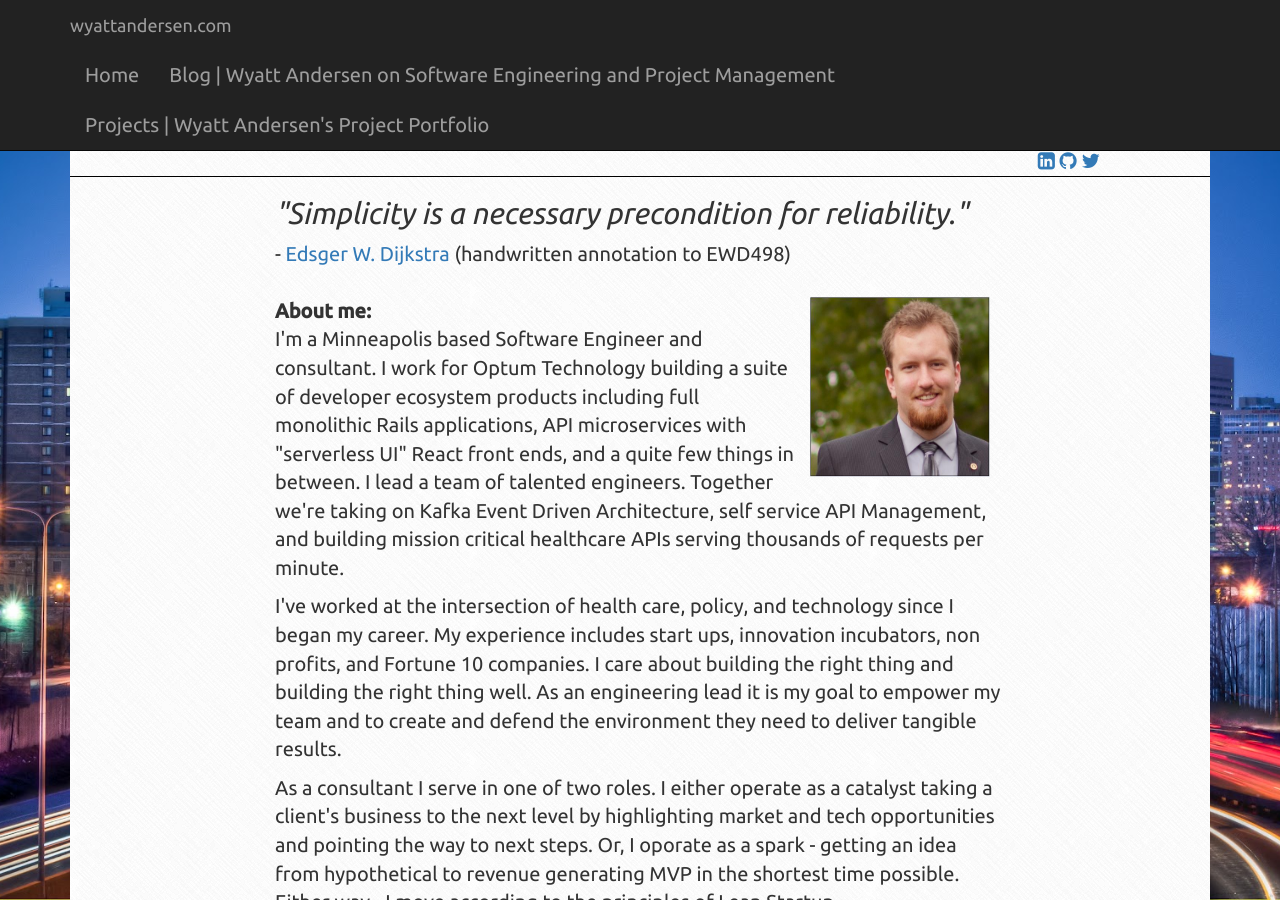
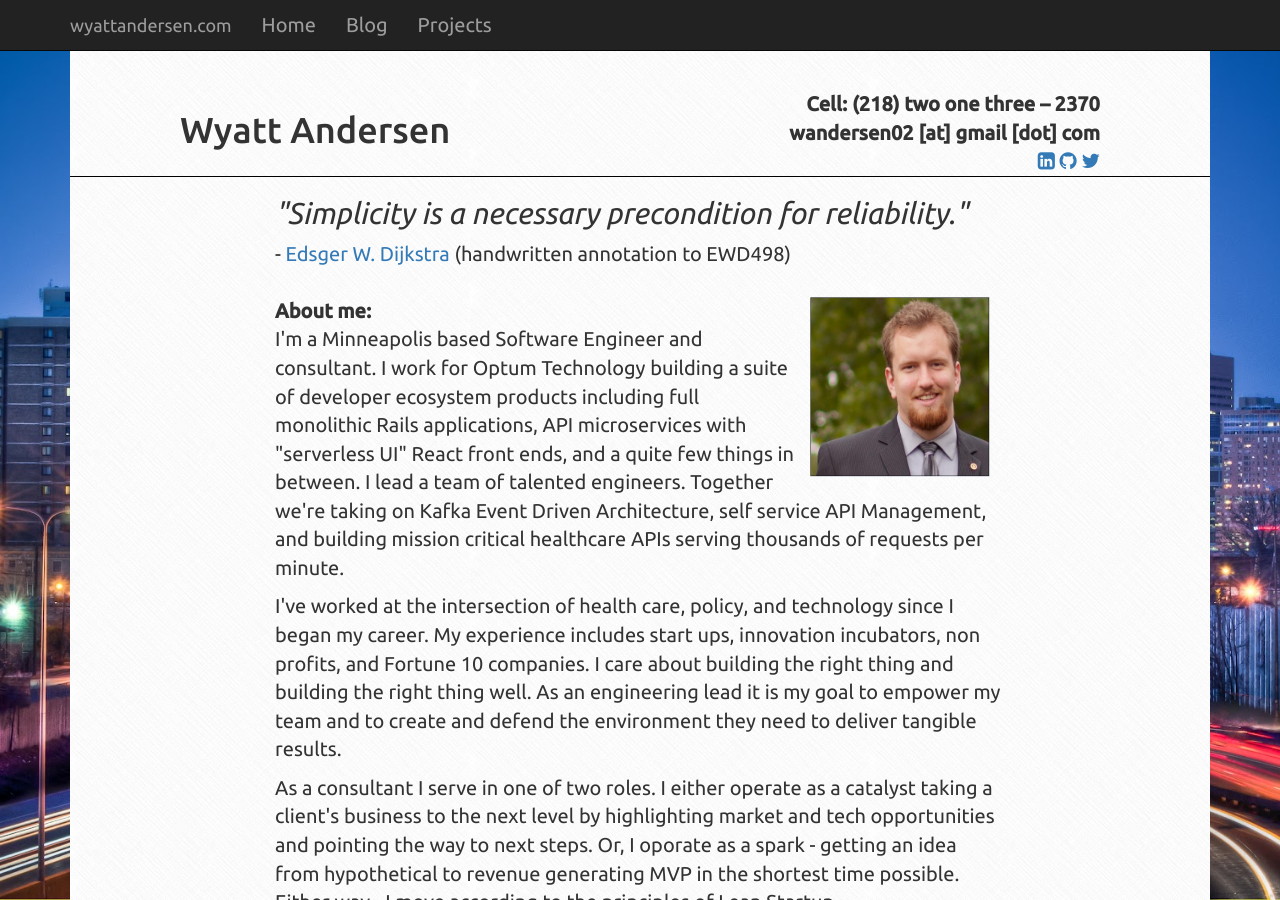
Before and after one commit to lostphilosopher/wyattandersen-jekyll, a Jekyll site: the page built from index.html, in a window 1280 px wide and 900 px high. Built offline with Jekyll 4.4.1, drawn with Linux system fonts in a browser that asks for light colours.

Commit message:
Fixing header vs title bug

```diff
--- a/_includes/navbar.html
+++ b/_includes/navbar.html
@@ -19,9 +19,9 @@
             {% for node in site.pages %}
                 {% if node.group == 'nav' %}
                     {% if page.url == node.url %}
-                        <li class="active"><a href="{{node.url}}" class="active">{{node.title}}</a></li>
+                        <li class="active"><a href="{{node.url}}" class="active">{{node.header}}</a></li>
                     {% else %}
-                        <li><a href="{{node.url}}">{{node.title}}</a></li>
+                        <li><a href="{{node.url}}">{{node.header}}</a></li>
                     {% endif %}
                 {% endif %}
             {% endfor %}
--- a/blog.html
+++ b/blog.html
@@ -3,6 +3,7 @@
 group: nav
 title: Blog | Wyatt Andersen on Software Engineering and Project Management
 description: Blog posts by Wyatt Andersen on software engineering, tech, Agile, project management, and leadership.
+header: Blog
 ---
 <div class="row section">
 	<div class="col-md-1">
--- a/index.html
+++ b/index.html
@@ -2,6 +2,7 @@
 layout: default
 title: Home | Wyatt Andersen, Minneapolis MN based Software Engineer and Consultant
 description: Wyatt Andersen's professional website.
+header: Home
 ---
 <div class="row section">
 	<div class="col-md-1">
--- a/projects.html
+++ b/projects.html
@@ -3,6 +3,7 @@
 group: nav
 title: Projects | Wyatt Andersen's Project Portfolio
 description: Wyatt Andersen's project portfolio.
+header: Projects
 ---
 <div class="row section">
 	<div class="col-md-1">
```
